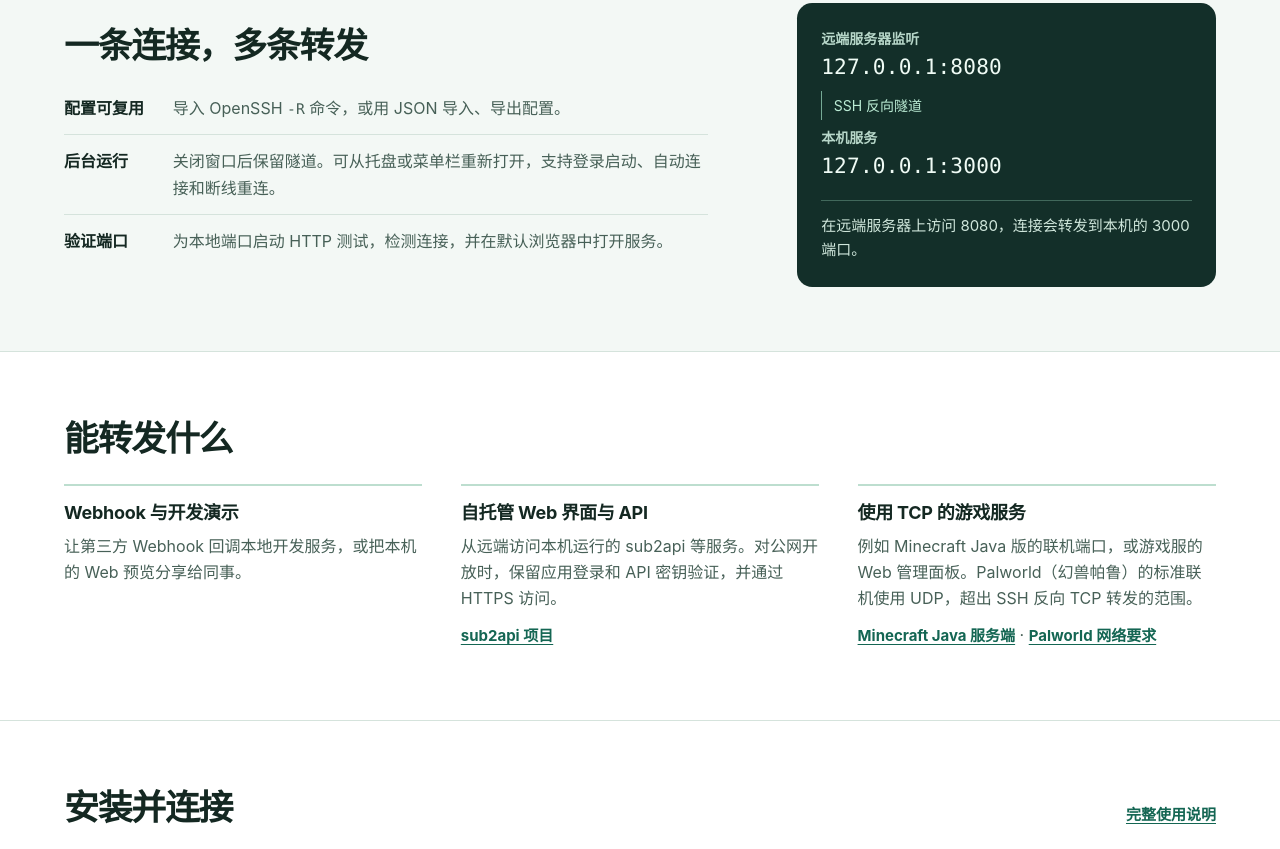
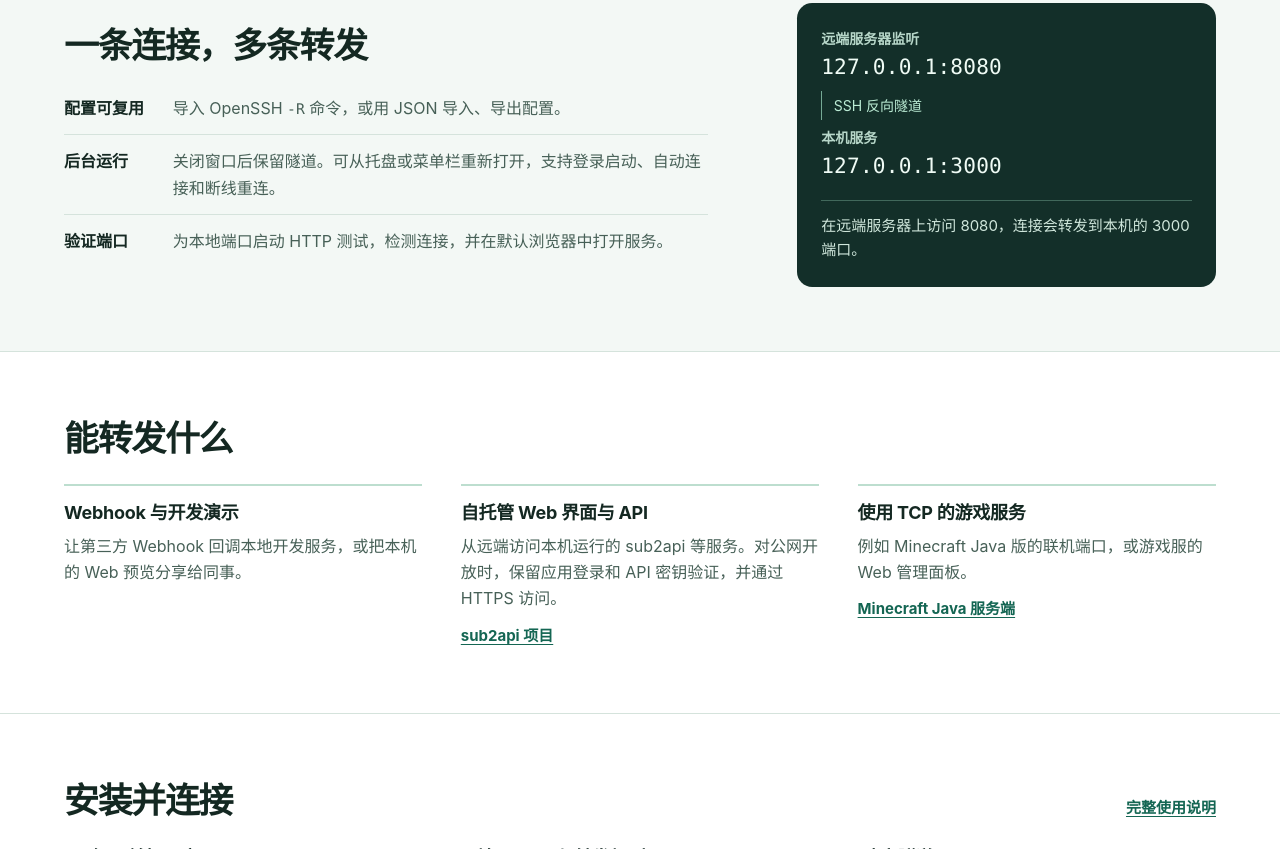
Before and after one commit to AdemJensen/Reverse-SSH, a plain HTML site: page docs/index.html in a window 1280 px wide. Shown: the part 1058-1907 px from the top of the page. Drawn offline with Linux system fonts and the light colour scheme.

Commit message:
Clarify TCP-only forwarding in project docs

```diff
--- a/docs/index.html
+++ b/docs/index.html
@@ -5,7 +5,7 @@
   <meta name="viewport" content="width=device-width, initial-scale=1">
   <meta name="color-scheme" content="light">
   <meta name="theme-color" content="#eff7f2">
-  <meta name="description" content="Reverse SSH 为 macOS 和 Windows 提供图形化 SSH 反向转发。通过你可登录的 SSH 服务器访问本机 TCP 服务，支持多端口、后台运行和登录后自动连接。">
+  <meta name="description" content="Reverse SSH 为 macOS 和 Windows 提供图形化 SSH 反向转发，仅支持 TCP 端口转发，支持多端口、后台运行和登录后自动连接。">
   <title>Reverse SSH · SSH 反向隧道</title>
   <link rel="icon" href="assets/reverse-ssh-icon.png" type="image/png">
   <link rel="stylesheet" href="styles.css">
@@ -35,7 +35,7 @@
           <p class="hero-description">在桌面上配置 SSH 反向转发，登录系统后可自动启动并连接。只需一台有公网地址、允许 SSH 远程转发的服务器，本机没有公网 IP 也能提供服务。</p>
           <div class="hero-actions">
             <a class="button button-primary" href="#download">下载最新版</a>
-            <span class="platforms">macOS / Windows</span>
+            <span class="platforms">macOS / Windows · 仅支持 TCP 转发</span>
           </div>
         </div>
         <figure class="product">
@@ -108,8 +108,8 @@
           </article>
           <article>
             <h3>使用 TCP 的游戏服务</h3>
-            <p>例如 Minecraft Java 版的联机端口，或游戏服的 Web 管理面板。Palworld（幻兽帕鲁）的标准联机使用 UDP，超出 SSH 反向 TCP 转发的范围。</p>
-            <p><a class="text-link" href="https://www.minecraft.net/en-us/download/server">Minecraft Java 服务端</a> · <a class="text-link" href="https://docs.palworldgame.com/getting-started/requirements/">Palworld 网络要求</a></p>
+            <p>例如 Minecraft Java 版的联机端口，或游戏服的 Web 管理面板。</p>
+            <a class="text-link" href="https://www.minecraft.net/en-us/download/server">Minecraft Java 服务端</a>
           </article>
         </div>
       </div>
```
Also changed, not shown: 1 other file.
